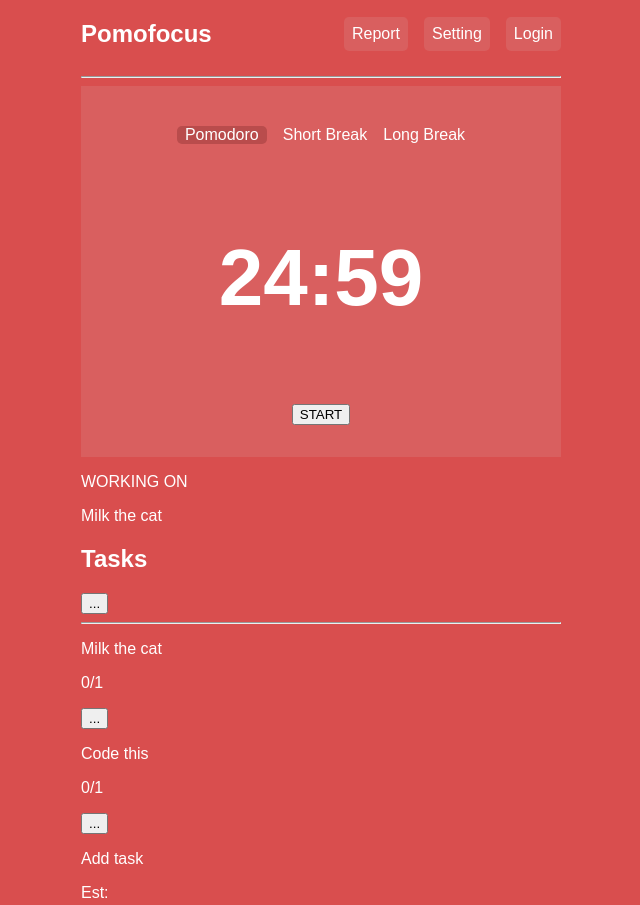
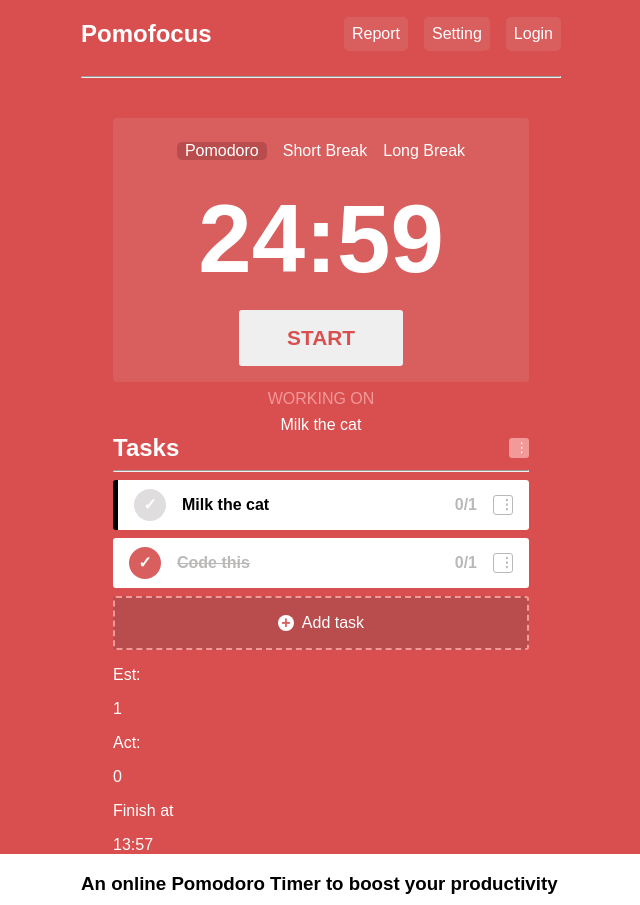
Before and after one commit to amorea9/Re-create, a plain HTML site: page index.html in a window 1280 px wide. Shown: the top 905 px of the page, without its empty margins (319-959 px from the left). Drawn offline with Linux system fonts and the light colour scheme; a web font is replaced by a local one.

Commit message:
added style for timer and tasks

```diff
--- a/index.html
+++ b/index.html
@@ -29,27 +29,40 @@
               <span>Long Break</span>
             </div>
             <h1 class="time_left">24:59</h1>
-            <button>START</button>
+            <button class="button_start">START</button>
           </div>
           <div class="details">
             <p>WORKING ON</p>
             <p>Milk the cat</p>
           </div>
           <div class="tasks">
-            <h2>Tasks</h2>
-            <button>...</button>
+            <div class="task_header">
+              <h2>Tasks</h2>
+              <button>&#8942;</button>
+            </div>
             <hr class="long_hr" />
             <div class="task_1">
-              <p>Milk the cat</p>
-              <p>0/1</p>
-              <button>...</button>
+              <div class="start">
+                <div class="check check_grey">✓</div>
+                <p>Milk the cat</p>
+              </div>
+              <div class="end">
+                <p>0/1</p>
+                <button>&#8942;</button>
+              </div>
             </div>
             <div class="task_2">
-              <p>Code this</p>
-              <p>0/1</p>
-              <button>...</button>
+              <div class="start">
+                <div class="check">✓</div>
+                <p>Code this</p>
+              </div>
+              <div class="end">
+                <p>0/1</p>
+                <button>&#8942;</button>
+              </div>
             </div>
             <div class="task_add">
+              <div>+</div>
               <p>Add task</p>
             </div>
             <div class="estimate">
--- a/style.css
+++ b/style.css
@@ -9,11 +9,12 @@
   --links: #f29999;
   --white-space: 25rem;
   --main-font: proxima-nova, sans-serif;
-  --font-weight: 700;
+  --font-weight: 800;
   --gap: 1rem;
   --gap-header: 3rem;
   --padding: 2rem;
-  --font-size-big: 5rem;
+  --font-size-big: 6rem;
+  --greyed-out: rgb(187, 184, 184);
 }
 * {
   box-sizing: border-box;
@@ -21,12 +22,16 @@
   text-decoration: none;
   font-family: var(--main-font);
 }
+button {
+  cursor: pointer;
+}
 body {
   background-color: var(--section-red);
   margin: 0;
 }
 
 main {
+  padding-top: var(--padding);
   display: grid;
   grid-template-columns: 1fr;
   grid-template-rows: auto;
@@ -41,11 +46,14 @@ header {
   color: var(--t-white);
 }
 
-.red_space_content,
 .text_space_content,
 header {
   margin-left: var(--white-space);
   margin-right: var(--white-space);
+}
+.red_space_content {
+  margin-left: 27rem;
+  margin-right: 27rem;
 }
 
 .text_space {
@@ -93,11 +101,14 @@ li {
 /* timer */
 .timer {
   background-color: var(--red-opacity);
-  padding: var(--padding);
+
   display: flex;
   flex-direction: column;
+  padding: var(--gap);
+  gap: var(--gap);
   justify-content: space-evenly;
   align-items: center;
+  border-radius: 4px;
 }
 .pomodoro_type {
   display: flex;
@@ -115,4 +126,145 @@ li {
 
 .time_left {
   font-size: var(--font-size-big);
+  padding: 0;
+  margin: 0;
 }
+
+.button_start {
+  padding: var(--gap);
+  padding-left: var(--gap-header);
+  padding-right: var(--gap-header);
+  border: none;
+  border-radius: 3px;
+  font-size: 1.3rem;
+  color: var(--section-red);
+  font-weight: var(--font-weight);
+}
+.button_start:hover {
+  color: var(--t-white);
+  background-color: var(--section-red);
+  border: 2px solid var(--t-white);
+}
+
+/* tasks*/
+.details {
+  display: flex;
+  flex-direction: column;
+  align-items: center;
+  justify-content: space-around;
+  gap: 0.5rem;
+  padding-top: 0.5rem;
+}
+.details p {
+  padding-top: 0;
+  margin: 0;
+}
+.details p:first-child {
+  color: var(--links);
+}
+
+.task_header {
+  display: flex;
+  flex-direction: row;
+  justify-content: space-between;
+  align-items: center;
+}
+.task_header > button {
+  width: 20px;
+  height: 20px;
+  color: var(--t-white);
+  background-color: var(--links);
+  border: none;
+  border-radius: 3px;
+}
+.task_header > h2 {
+  margin: 0;
+}
+.task_1,
+.task_2 {
+  background-color: var(--t-white);
+  border-radius: 3px;
+  color: black;
+  display: flex;
+  flex-direction: row;
+  align-items: center;
+  justify-content: space-between;
+  margin-bottom: 0.5rem;
+  font-weight: var(--font-weight);
+}
+
+.start,
+.end {
+  display: flex;
+  flex-direction: row;
+  align-items: center;
+  gap: var(--gap);
+  padding-right: var(--gap);
+  padding-left: var(--gap);
+}
+
+.check {
+  background-color: var(--red-opacity);
+  border-radius: 50%;
+  line-height: var(--padding);
+  width: var(--padding);
+  height: var(--padding);
+  text-align: center;
+  font-size: var(--gap);
+  color: var(--t-white);
+}
+.check_grey {
+  background-color: rgb(223, 221, 221);
+}
+.task_2 .start p {
+  text-decoration: line-through;
+  color: var(--greyed-out);
+}
+
+.end p {
+  color: var(--greyed-out);
+}
+.end button {
+  width: 20px;
+  height: 20px;
+  color: var(--greyed-out);
+  background-color: var(--t-white);
+  border: 1px solid var(--greyed-out);
+  border-radius: 3px;
+  text-align: center;
+  font-weight: var(--font-weight);
+}
+
+.task_1 {
+  border-left: 5px solid black;
+}
+.task_add {
+  text-align: center;
+  background-color: var(--darker-red);
+  padding: var(--gap);
+  border-radius: 3px;
+  border: 2px dashed var(--links);
+  color: var(--t-white);
+  display: flex;
+  flex-direction: row;
+  justify-content: center;
+  align-items: center;
+  gap: 0.5rem;
+}
+.task_add p {
+  margin: 0;
+}
+.task_add:hover {
+  transform: scale(1.05);
+}
+.task_add div {
+  background-color: var(--t-white);
+  border-radius: 50%;
+  line-height: var(--gap);
+  width: var(--gap);
+  height: var(--gap);
+  text-align: center;
+  font-size: var(--gap);
+  color: var(--red-opacity);
+  font-weight: var(--font-weight);
+}
```
